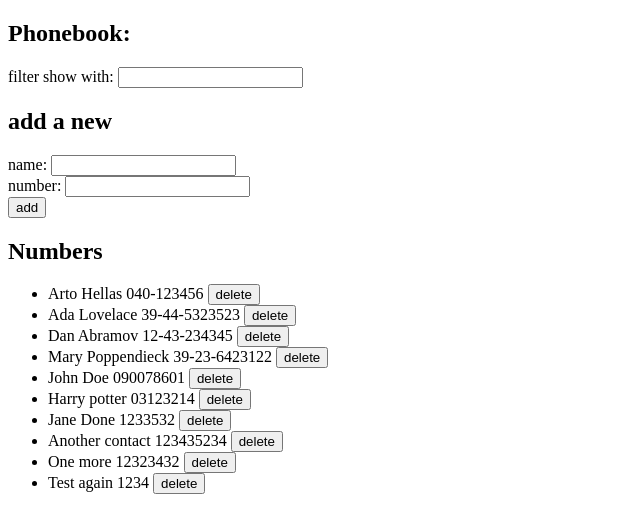
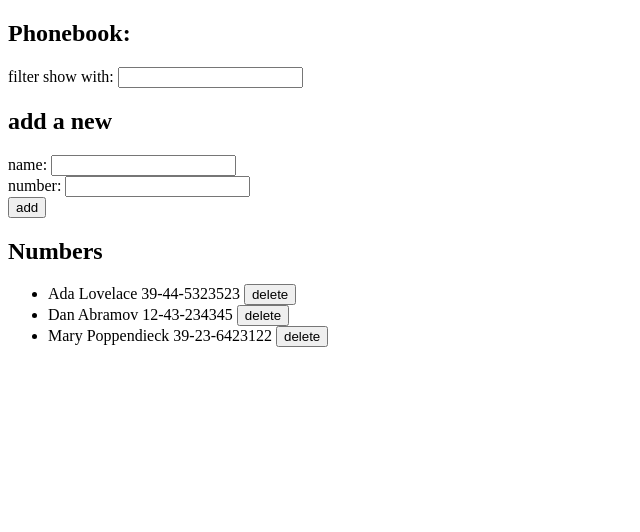
Before and after one commit to bilalahmed2/fullstackopen, a React (Create React App) app in the folder part2/phonebook/: page / in a window 1280 px wide. Shown: the top 532 px of the page, without its empty margins (0-640 px from the left). Built offline with nearby package versions, Linux system fonts and the light colour scheme; data requests are answered from the project's data file.

Commit message:
completed CRUD functionality

```diff
--- a/part2/phonebook/db.json
+++ b/part2/phonebook/db.json
@@ -1,10 +1,5 @@
 {
   "persons": [
-    {
-      "name": "Arto Hellas",
-      "number": "040-123456",
-      "id": 1
-    },
     {
       "name": "Ada Lovelace",
       "number": "39-44-5323523",
@@ -19,36 +14,6 @@
       "name": "Mary Poppendieck",
       "number": "39-23-6423122",
       "id": 4
-    },
-    {
-      "name": "John Doe",
-      "number": "090078601",
-      "id": 5
-    },
-    {
-      "name": "Harry potter",
-      "number": "03123214",
-      "id": 6
-    },
-    {
-      "name": "Jane Done",
-      "number": "1233532",
-      "id": 7
-    },
-    {
-      "name": "Another contact",
-      "number": "123435234",
-      "id": 8
-    },
-    {
-      "name": "One more",
-      "number": "12323432",
-      "id": 9
-    },
-    {
-      "name": "Test again",
-      "number": "1234",
-      "id": 10
     }
   ]
 }
--- a/part2/phonebook/src/App.js
+++ b/part2/phonebook/src/App.js
@@ -64,8 +64,15 @@ const App = () => {
     getPersons.getAll().then(persons => setPersons(persons))
 
   }
+  useEffect(hook, [persons.length])
   useEffect(hook, [])
-  const removeEntry = (personId) => alert(personId)
+  const removeEntry = (personId) => {
+    if (window.confirm("Do you really want to leave?")) {
+      getPersons.deleteEntry(personId).then(() => {
+        setPersons(persons.filter(x => x.id !== personId))
+      })
+    }
+  }
   const addValues = (event) => {
     event.preventDefault();
     const nameObj = {
@@ -73,9 +80,21 @@ const App = () => {
       number: newNumber,
     };
 
-    if (JSON.stringify(persons).includes(JSON.stringify(nameObj.name))) {
-      alert(nameObj.name + " is already added to the phonebook");
-    } else {
+    if (JSON.stringify(persons).includes(JSON.stringify(nameObj.name)) && JSON.stringify(persons).includes(JSON.stringify(nameObj.number))) {
+      alert(`${nameObj.name} is already added with the number: ${nameObj.number}`);
+    } else if (JSON.stringify(persons).includes(JSON.stringify(nameObj.name))) {
+      if (window.confirm(`${nameObj.name} is already added to the phonebook. Do you want to update the number?`)) {
+        const personToUpdate = persons.find(x => x.name === nameObj.name)
+        const changedPerson = { ...personToUpdate, number: nameObj.number }
+        getPersons.updateEntry(persons, changedPerson).then(response => {
+          setPersons(persons.map(person => person.id !== changedPerson.id ? person : response))
+          setNewName("")
+          setNewNumber("")
+        })
+      }
+    }
+
+    else {
 
       getPersons.create(nameObj).then(response => {
         setPersons(persons.concat([response]));
--- a/part2/phonebook/src/services/persons.js
+++ b/part2/phonebook/src/services/persons.js
@@ -6,5 +6,8 @@ const getAll = () => axios.get(baseUrl).then(request => request.data).catch(e =>
 
 const create = (objectPerson) => axios.post(baseUrl, objectPerson).then(response => response.data).catch(e => console.log(e))
 
+const deleteEntry = (idOfDelete) => axios.delete(`${baseUrl}/${idOfDelete}`).catch(e => console.log(e))
 
-export default {getAll, create}
+const updateEntry = (persons, changedPerson) => axios.put(`${baseUrl}/${changedPerson.id}`, changedPerson).then(response => response.data).catch(e => console.log(e))
+
+export default {getAll, create, deleteEntry, updateEntry}
```
